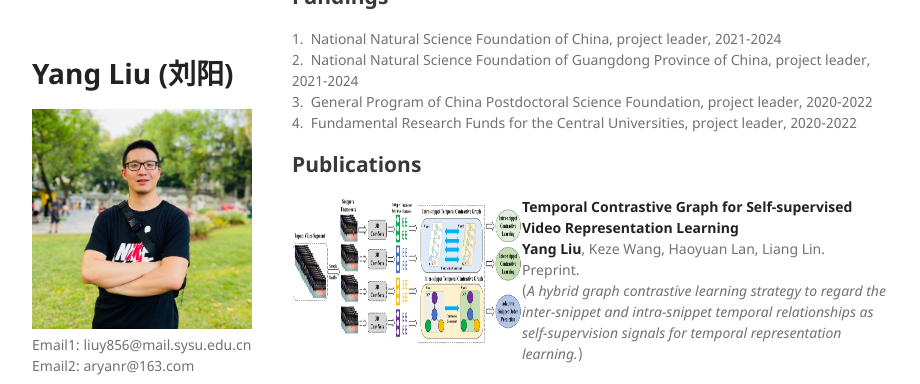
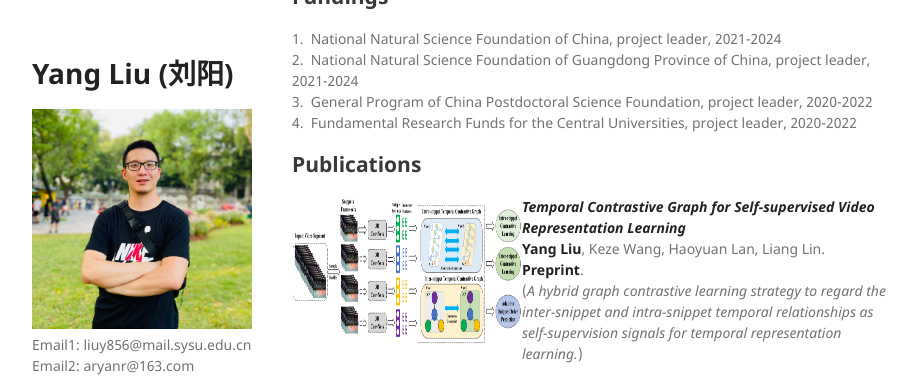
Before and after one commit to YangLiu9208/home, a Jekyll site: the page built from index.md, in a window 1280 px wide and 900 px high, scrolled down 892 px. Shown: the top 384 px of the window, without its empty margins (178-1098 px from the left). Built offline with Jekyll 4.4.1, drawn with Linux system fonts in a browser that asks for light colours; a style sheet for code colours, icons or effects is not loaded.

```diff
--- a/index.md
+++ b/index.md
@@ -13,7 +13,7 @@ Deep Learning, Transfer Learning, Self-supervised Learning, Reinforcement Learni
 
 ## News
 **2020-11:&nbsp; I received the funds from National Natural Science Foundation of Guangdong Province of China!!!.**
-**2020-09:&nbsp; I received the funds from National Natural Science Foundation of China!!!.**
+2020-09:&nbsp; I received the funds from National Natural Science Foundation of China!!!.
 2020-09:&nbsp; Paper *Semantics-aware Adaptive Knowledge Distillation for Sensor-to-Vision Action Recognition* is [available](https://arxiv.org/abs/2009.00210).
 2020-06:&nbsp; I received the funds from China Postdoctoral Science Foundation (Funding rate: 19.08%).
 2020-03:&nbsp; I received the Fundamental Research Funds for the Central Universities.
@@ -37,9 +37,9 @@ Deep Learning, Transfer Learning, Self-supervised Learning, Reinforcement Learni
             <img border="0" src="./TCG.png" align="left" width="230" height="150">
           </a>
 </div>
-**Temporal Contrastive Graph for Self-supervised Video Representation Learning**
+***Temporal Contrastive Graph for Self-supervised Video Representation Learning***
 **Yang Liu**, Keze Wang, Haoyuan Lan, Liang Lin.
-Preprint.
+**Preprint**.
 (*A hybrid graph contrastive learning strategy to regard the inter-snippet and intra-snippet temporal relationships as self-supervision signals for temporal representation learning.*)
 
 <div align="left">
```
